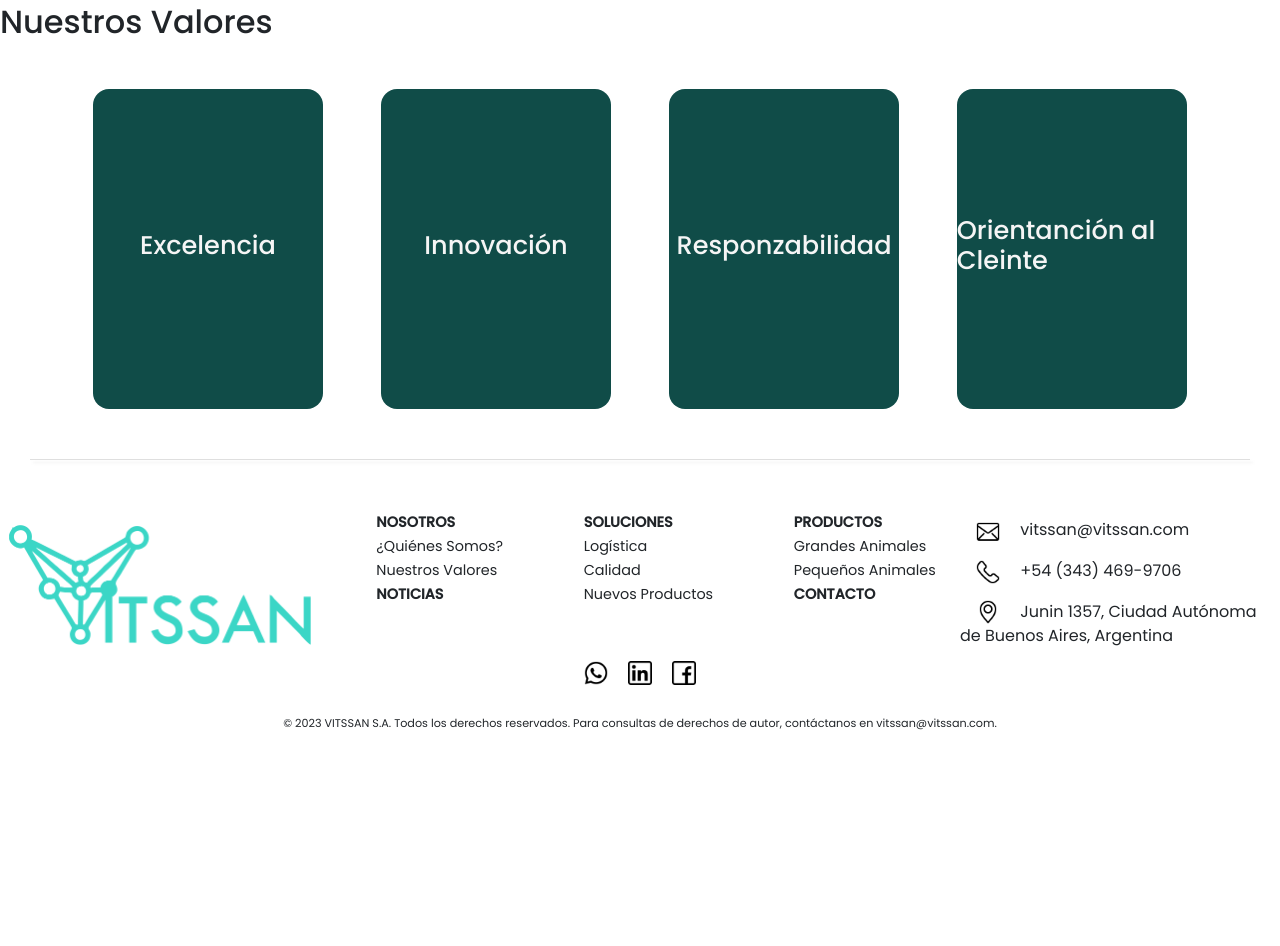
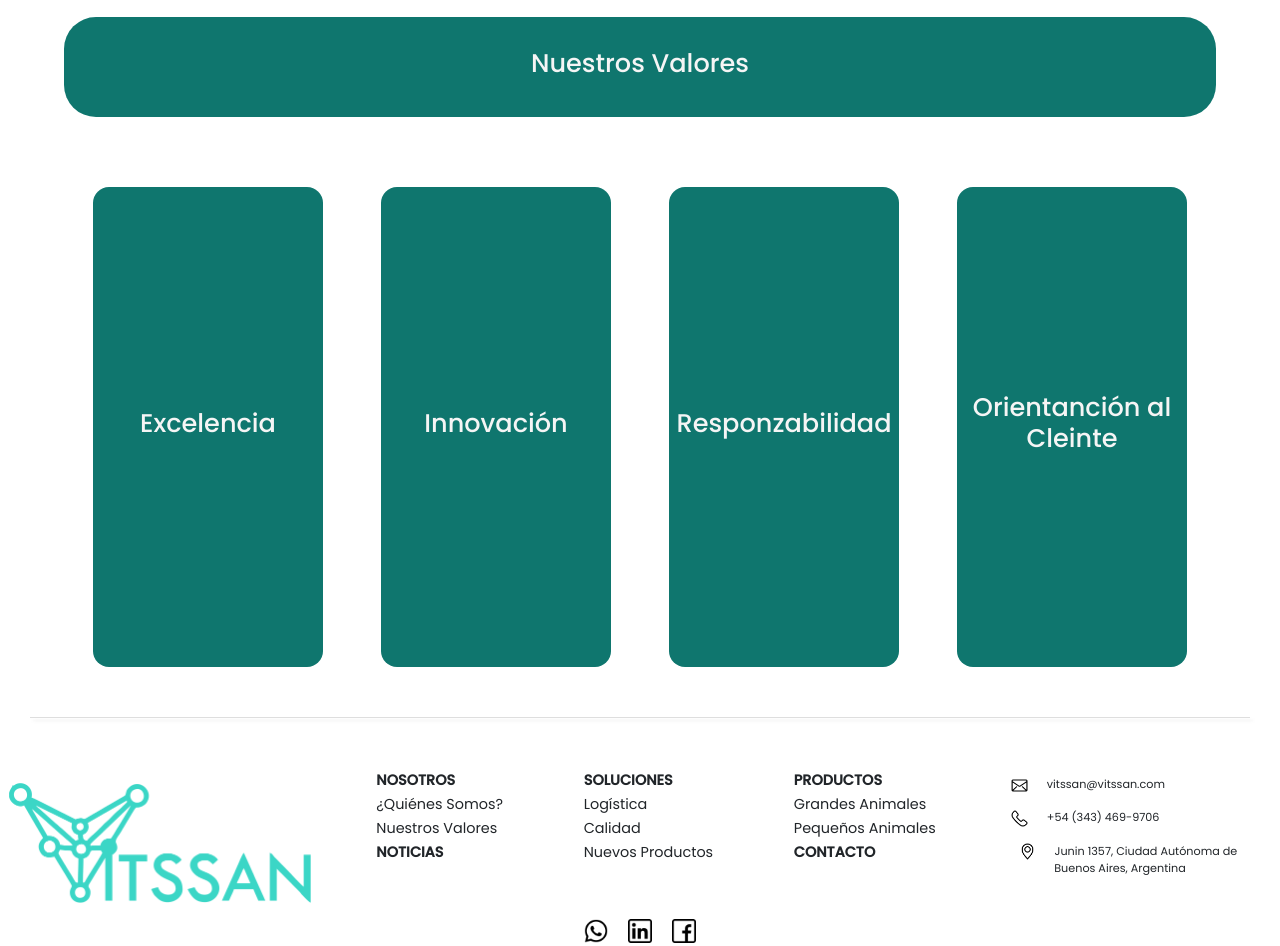
Before and after one commit to dorbessang/Entrega1-Dorbessan, a plain HTML site: page pages/nosotros.html in a window 1280 px wide. Shown: the part 783-1729 px from the top of the page. Before the commit the page ends 1561 px from the top, so only its background shows below. Drawn offline with nearby package versions, Linux system fonts and the light colour scheme.

Commit message:
Nosotros e index terminados

```diff
--- a/css/style.css
+++ b/css/style.css
@@ -5,13 +5,16 @@
     margin: 0;
     padding: 0;
 }
+
 .borde {
     border: red solid;
 }
+
 a {
     text-decoration: none;
     color: inherit;
 }
+
 ul {
     list-style: none;
 }
@@ -24,6 +27,7 @@ ul {
     font-weight: 400;
     color: #0d9488;
 }
+
 .h1-2 {
     text-transform: uppercase;
     font-size: 4em;
@@ -31,61 +35,76 @@ ul {
     color: #e5e5e5;
     margin-left: 50px;
 }
+
 .titulo-logo {
     text-transform: uppercase;
     font-size: 2em;
     font-weight: 400;
     color: rgba(28, 187, 169, 255);
 }
+
 .h2-1 {
     font-size: 1.8em;
     font-weight: 400;
     color: gray;
 }
+
 .h2-2 {
     font-size: 2.2em;
     font-weight: 500;
     color: gray;
 }
-.txt-foot{
+
+.txt-foot {
     font-size: 0.9em;
 }
+
 .medio {
     margin: auto;
     position: absolute;
     top: 50;
     left: 50%;
 }
+
 .h3-1 {
     font-size: 2em;
     color: rgba(245, 245, 245, 255);
 }
+
 .h3-2 {
     font-size: 1.6em;
     color: rgba(245, 245, 245, 255);
 }
+
 .h5-1 {
     font-size: 0.8em;
     font-weight: 400;
     color: gray;
 }
+
 .wh-200 {
     font-weight: 200;
 }
+
 .wh-400 {
     font-weight: 400;
 }
+
 .wh-500 {
     font-weight: 500;
 }
+
 .p-inicio {
-    color: #5eead4; /* Teal 300 -- tailwind */
+    color: #5eead4;
+    /* Teal 300 -- tailwind */
     font-size: 1.1em;
 }
+
 .p-sol {
     margin-top: 10px;
     color: rgba(245, 245, 245, 255);
 }
+
 .contraste {
     color: rgb(67, 68, 67);
 }
@@ -100,6 +119,15 @@ ul {
     background: linear-gradient(to left, rgba(10, 181, 162, 255), rgba(16, 76, 72, 255));
     align-items: center;
 }
+.box-subtitle {
+    height: 100px;
+    width: 90%;
+    background-color: #0f766e;
+    margin: 30px auto;
+    align-items: center;
+    justify-content: center;
+}
+
 .sin-borde {
     border: none;
 }
@@ -110,41 +138,50 @@ ul {
 
 .nav {
     height: 80px;
-    background-color: #99f6e4; /* Teal 200 -- tailwind */
+    background-color: #99f6e4;
+    /* Teal 200 -- tailwind */
     justify-content: space-between;
     align-items: center;
     box-shadow: 0 5px 5px gray;
 }
+
 .navbar-nav.show {
     background-color: white;
 }
+
 .boton {
     height: 1.5em;
     margin: auto;
 }
+
 .logo-nav {
     display: flex;
     align-items: center;
     transition: transform 0.5s;
     margin-left: 100px;
 }
+
 .logo-nav h1 {
     margin-left: 10px;
 }
+
 .logo-nav:hover {
     transform: scale(1.1);
 }
+
 .nav-opt {
     font-weight: 500;
     color: #0d9488;
 }
+
 .nav-opt:hover {
     transform: scale(1.15);
     font-weight: bold;
     color: #0d9488;
 }
+
 @media (max-width: 992px) {
-    .nav-opt:hover{
+    .nav-opt:hover {
         transform: none;
         font-weight: bold;
         color: #115e59;
@@ -160,54 +197,79 @@ ul {
     display: flex;
     flex-flow: row wrap;
 }
+
 .sep-foot {
     margin: 10px 30px 50px 30px;
     box-shadow: 3px 3px 3px rgb(182, 182, 182);
     color: gray;
 }
+
 .logo-footer {
     height: 150px;
     display: flex;
     align-items: center;
     justify-content: center;
 }
+
 .logo2 {
     height: 120px;
     margin: auto;
     transition: transform 0.5s;
 }
+
 .logo2:hover {
     transform: scale(1.1);
 }
+
 .barra-links {
     display: flex;
     justify-content: space-around;
 }
+
 @media (max-width: 992px) {
-    .barra-links{
+    .barra-links {
         display: none;
     }
 }
+
 .links {
     display: flex;
 }
+
 .contact {
     display: flex;
     flex-direction: column;
     margin: 0 auto;
     padding: 0;
 }
-.dato-cont{
+
+.dato-cont {
     display: flex;
     align-items: center;
 }
-.cont-responsive{
+
+.cont-responsive {
     width: 250px;
     font-size: 0.7em;
     text-align: center;
 }
+
 @media (min-width: 992px) {
-    .cont-responsive{
+    .cont-responsive {
+        display: flex;
+        width: 250px;
+        font-size: 0.7em;
+    }
+}
+.hola {
+    width: 250px;
+    font-size: 0.7em;
+    display: flex;
+    text-align: center;
+}
+
+@media (min-width: 992px) {
+    .hola {
         display: flex;
         width: 250px;
         font-size: 0.7em;
@@ -216,22 +278,27 @@ ul {
 .mg-10 {
     margin: 10px;
 }
+
 .mg-30 {
     margin: 30px;
 }
+
 .redes {
     width: 100%;
     display: flex;
     justify-content: center;
 }
+
 .socialmedia {
     height: 1.5em;
     margin: 0 10px;
 }
+
 .a-especial {
     text-transform: uppercase;
     font-weight: bold;
 }
+
 .copyright {
     width: 100%;
     text-align: center;
@@ -248,19 +315,24 @@ ul {
     align-items: center;
     justify-content: space-around;
 }
+
 .inicio-1 {
     display: flex;
     flex-direction: column;
 }
+
 .inicio-2 {
     width: 40%;
 }
+
 .mapa {
     transition: transform 2s;
 }
+
 .mapa:hover {
     transform: scale(1.1);
 }
+
 .boton-serv {
     height: 3em;
     border: none;
@@ -268,6 +340,7 @@ ul {
     color: azure;
     background-color: #0d9488;
 }
+
 .boton-serv:hover {
     box-shadow: 10px 10px 10px gray;
     background-color: rgb(134, 233, 213);
@@ -282,6 +355,7 @@ ul {
     margin: 50px auto;
     background-color: #737373;
 }
+
 .sec-1 {
     height: 200px;
     text-transform: uppercase;
@@ -295,86 +369,107 @@ ul {
     flex-direction: column;
     justify-content: center;
 }
+
 .sec-1 h4 {
     margin-left: 50px;
 }
+
 .sec-2 {
     height: 200px;
     position: relative;
 }
+
 .sec-2 div {
     margin-left: 20px 30px;
 }
+
 .sec-3 {
     height: 200px;
     position: relative;
 }
+
 .sec-3 div {
     width: 40%;
     text-align: center;
 }
+
 .card-1 {
     position: absolute;
     top: 20px;
     left: 30px;
 }
+
 .card-2 {
     position: absolute;
     top: 20px;
     right: 30px;
 }
+
 .card-3 {
     position: absolute;
     bottom: 20px;
     left: 30px;
 }
+
 .card-4 {
     position: absolute;
     bottom: 20px;
     right: 30px;
 }
+
 .dato {
     color: #e5e5e5;
 }
+
 .icono {
     height: 40px;
 }
-.contenedor-1{
+
+.contenedor-1 {
     height: auto;
-    background: linear-gradient(rgba(10,181,162,255), rgba(10,181,162,255), rgba(16,76,72,255));
+    background: linear-gradient(rgba(10, 181, 162, 255), rgba(10, 181, 162, 255), rgba(16, 76, 72, 255));
 }
+
 .caja-1 {
     height: auto;
     background-color: transparent;
 }
+
 .caja-1 h3 {
     margin-bottom: 15px;
 }
+
 .caja-2 {
     height: auto;
     background-color: #404040;
 }
+
 .caja-3 {
     height: auto;
     background-color: #404040;
 }
+
 @media (min-width: 992px) {
-    .contenedor-1{
+    .contenedor-1 {
         height: auto;
-        background: linear-gradient(to right, rgba(10,181,162,255), rgba(10,181,162,255), rgba(16,76,72,255));
+        background: linear-gradient(to right, rgba(10, 181, 162, 255), rgba(10, 181, 162, 255), rgba(16, 76, 72, 255));
         margin: 80px auto;
         position: relative;
     }
+
     .caja-2 {
         height: auto;
-        background-color: #404040; /* Neutral 700 tailwind */
+        background-color: #404040;
+        /* Neutral 700 tailwind */
         position: absolute;
         top: -15%;
         right: 5%;
     }
+
     .caja-3 {
         height: auto;
-        background-color: #404040; /* Neutral 700 tailwind */
+        background-color: #404040;
+        /* Neutral 700 tailwind */
         position: absolute;
         bottom: -15%;
         right: 8%;
@@ -385,6 +480,42 @@ ul {
 
 /* - - - - - NOSOTROS - - - - - */
 
+
+
+@media(min-width: 992px) {
+    .card-container {
+        width: 100%;
+        margin: auto;
+        display: flex;
+        justify-content: space-around;
+        align-items: center;
+        height: 70vh;
+    }
+
+    .card {
+        width: 23%;
+        height: 60vh;
+        perspective: 1000px;
+    }
+}
+@media(min-width: 1150px) {
+    .card-container {
+        width: 90%;
+        margin: auto;
+        display: flex;
+        justify-content: space-around;
+        align-items: center;
+        height: 70vh;
+    }
+
+    .card {
+        width: 20%;
+        height: 60vh;
+        perspective: 1000px;
+    }
+}
+
+@media(min-width: 1450px) {
     .card-container {
         width: 90%;
         margin: auto;
@@ -393,20 +524,25 @@ ul {
         align-items: center;
         height: 50vh;
     }
+
     .card {
         width: 20%;
         height: 40vh;
         perspective: 1000px;
     }
+}
+
 .card-inner {
     width: 100%;
     height: 100%;
     transition: transform 0.5s ease;
     transform-style: preserve-3d;
 }
+
 .card:hover .card-inner {
     transform: rotateY(180deg);
 }
+
 .card-front,
 .card-back {
     position: absolute;
@@ -416,10 +552,20 @@ ul {
     display: flex;
     justify-content: center;
     align-items: center;
-    background-color: rgba(16, 76, 72, 255);
+    background-color: #0f766e;
 }
+
 .card-back {
     transform: rotateY(180deg);
+}
+
+.nosotros-mobile {
+    display: flex;
+    flex-wrap: wrap;
+}
+
+.card-mobile {
+    background-color: #0f766e;
 }
 
 
@@ -430,6 +576,7 @@ ul {
     width: 90%;
     margin: auto;
 }
+
 .servicios {
     width: 90%;
     margin: auto;
@@ -437,6 +584,7 @@ ul {
     align-items: center;
     justify-content: space-around;
 }
+
 .txt-serv-izq {
     height: auto;
     display: flex;
@@ -447,6 +595,7 @@ ul {
     border-radius: 15px 0 0 15px;
     margin: 20px 0;
 }
+
 .txt-serv-der {
     height: auto;
     display: flex;
@@ -457,9 +606,11 @@ ul {
     border-radius: 0 15px 15px 0;
     margin: 20px 0;
 }
+
 .caja-img {
     width: 30%;
 }
+
 .img-serv {
     object-fit: contain;
     width: 100%;
@@ -479,34 +630,41 @@ ul {
     align-items: center;
     justify-content: space-around;
 }
+
 .search-bar {
     display: flex;
     width: 70%;
 }
+
 .search button {
     height: 41px;
     margin-left: 10px;
     border: none;
     background-color: transparent;
 }
+
 button img {
     height: 90%;
 }
+
 .search input {
     height: 35px;
     width: 100%;
     font-size: 1.2em;
     padding-left: 10px;
 }
+
 button.vista {
     font-size: 1.2em;
 }
+
 .contenedor {
     display: flex;
     flex-flow: row wrap;
     align-items: center;
     justify-content: space-around;
 }
+
 .prod {
     width: 20%;
     height: auto;
@@ -515,6 +673,7 @@ button.vista {
     background-color: rgb(207, 230, 223);
     display: inline-block;
 }
+
 .prod button {
     height: auto;
     width: auto;
@@ -524,6 +683,7 @@ button.vista {
     margin-right: 15px;
     float: right;
 }
+
 .prod dl {
     margin-left: 30px;
 }
@@ -541,29 +701,29 @@ button.vista {
     align-items: center;
     justify-content: space-around;
 }
+
 .filtro {
     height: 150px;
     width: 150px;
-    border-radius: 50%;
     margin: 0 20px;
 }
+
 .filtro:hover {
     transform: scale(1.1);
     font-weight: bold;
 }
+
 .flecha {
     height: 30px;
     border: none;
     background-color: transparent;
 }
+
 .animales {
     width: 40%;
     display: flex;
     justify-content: space-evenly;
     margin: auto;
-}
-.boton-animal {
-    padding: 5px 15px;
 }
 
 
@@ -576,6 +736,7 @@ button.vista {
     display: flex;
     justify-content: space-around;
 }
+
 .info {
     width: 25%;
     padding: 30px 5px;
@@ -585,6 +746,7 @@ button.vista {
     text-align: center;
     background-color: rgb(207, 230, 223);
 }
+
 .formulario {
     width: 60%;
     display: flex;
@@ -592,12 +754,15 @@ button.vista {
     padding: 30px;
     border: solid rgb(186, 185, 185) 2px;
 }
+
 .txt-form {
     width: 90%;
 }
+
 .interlin {
     margin: 15px 0;
 }
+
 form {
     width: 100%;
     margin: auto;
@@ -605,6 +770,7 @@ form {
     flex-flow: row wrap;
     justify-content: space-between;
 }
+
 form input {
     width: 45%;
     margin: 1em 0;
@@ -612,6 +778,7 @@ form input {
     background-color: transparent;
     padding: 5px;
 }
+
 .mensaje {
     width: 100%;
     margin: 1em 0;
@@ -619,11 +786,13 @@ form input {
     background-color: transparent;
     padding: 5px;
 }
+
 .botones {
     width: 100%;
     display: flex;
     justify-content: end;
 }
+
 .boton-cont {
     background-color: transparent;
     margin: 0 15px;
--- a/pages/nosotros.html
+++ b/pages/nosotros.html
@@ -96,17 +96,23 @@
 
     </header>
     <main>
-        <h2>Nuestros Valores</h2>
+        <div class="box-subtitle d-flex rounded-5">
+            <h2 class="h3-2">Nuestros Valores</h2>
+        </div>
+        <div class="d-none d-lg-block">
             <div class="card-container">
                 <div class="card sin-borde">
                     <div class="card-inner">
                         <div class="card-front rounded-4">
-                        <h3 class="h3-2">Excelencia</h3>
+                            <h3 class="h3-2 text-center">Excelencia</h3>
                         </div>
                         <div class="card-back rounded-4">
-                        <p class="p-sol mg-30">La excelencia es uno de los pilares fundamentales de nuestra empresa. Nos
-                            esforzamos continuamente por alcanzar los más altos estándares de calidad en todos nuestros
-                            productos y servicios. Buscamos la perfección en cada detalle y nos comprometemos a superar
+                            <p class="p-sol m-3">La excelencia es uno de los pilares fundamentales de nuestra empresa.
+                                Nos
+                                esforzamos continuamente por alcanzar los más altos estándares de calidad en todos
+                                nuestros
+                                productos y servicios. Buscamos la perfección en cada detalle y nos comprometemos a
+                                superar
                                 las expectativas de nuestros clientes en todo momento.</p>
                         </div>
                     </div>
@@ -114,10 +120,11 @@
                 <div class="card sin-borde">
                     <div class="card-inner">
                         <div class="card-front rounded-4">
-                        <h3 class="h3-2">Innovación</h3>
+                            <h3 class="h3-2 text-center">Innovación</h3>
                         </div>
-                    <div class="card-back  rounded-4">
-                        <p class="p-sol mg-30">La innovación impulsa nuestra compañía hacia adelante. Siempre estamos en
+                        <div class="card-back rounded-4">
+                            <p class="p-sol m-3">La innovación impulsa nuestra compañía hacia adelante. Siempre estamos
+                                en
                                 busca de nuevas ideas, tecnologías y soluciones que puedan mejorar la experiencia de
                                 nuestros clientes y optimizar nuestras operaciones. Valoramos la creatividad y el
                                 pensamiento disruptivo para seguir siendo líderes en la industria.</p>
@@ -127,12 +134,14 @@
                 <div class="card sin-borde">
                     <div class="card-inner">
                         <div class="card-front rounded-4">
-                        <h3 class="h3-2">Responzabilidad</h3>
+                            <h3 class="h3-2 text-center">Responzabilidad</h3>
                         </div>
                         <div class="card-back rounded-4">
-                        <p class="p-sol mg-30">La responsabilidad es parte integral de nuestro enfoque empresarial. Nos
+                            <p class="p-sol m-3">La responsabilidad es parte integral de nuestro enfoque empresarial.
+                                Nos
                                 preocupamos por el impacto de nuestras acciones en el entorno, la sociedad y nuestros
-                            colaboradores. Trabajamos de manera ética y sostenible, promoviendo prácticas comerciales
+                                colaboradores. Trabajamos de manera ética y sostenible, promoviendo prácticas
+                                comerciales
                                 responsables y respetuosas con el medio ambiente.</p>
                         </div>
                     </div>
@@ -140,16 +149,53 @@
                 <div class="card sin-borde">
                     <div class="card-inner">
                         <div class="card-front rounded-4">
-                        <h3 class="h3-2">Orientanción al Cleinte</h3>
+                            <h3 class="h3-2 text-center">Orientanción al Cleinte</h3>
                         </div>
-                    <div class="card-back rounded-4 sin-borde">
-                        <p class="p-sol mg-30">Nuestros clientes son nuestra principal prioridad. Estamos comprometidos
+                        <div class="card-back rounded-4">
+                            <p class="p-sol m-3">Nuestros clientes son nuestra principal prioridad. Estamos
+                                comprometidos
+                                en comprender sus necesidades, escuchar sus inquietudes y ofrecer soluciones
+                                personalizadas
+                                que se adapten a sus requerimientos. La satisfacción del cliente es nuestro mayor logro,
+                                y
+                                trabajamos incansablemente para mantener relaciones de confianza y duraderas con cada
+                                uno de
+                                ellos.</p>
+                        </div>
+                    </div>
+                </div>
+            </div>
+        </div>
+        <!-- - - - CARDS PARA VISTA MOBILE - - - -->
+        <div class="container-fluid d-lg-none nosotros-mobile">
+            <div class="card-mobile col-md-5 mx-auto my-2 p-4 rounded-4">
+                <h3 class="h3-2 text-center">Excelencia</h3>
+                <p class="p-sol m-3">La excelencia es uno de los pilares fundamentales de nuestra empresa. Nos
+                    esforzamos continuamente por alcanzar los más altos estándares de calidad en todos nuestros
+                    productos y servicios. Buscamos la perfección en cada detalle y nos comprometemos a superar
+                    las expectativas de nuestros clientes en todo momento.</p>
+            </div>
+            <div class="card-mobile col-md-5 mx-auto my-2 p-4 rounded-4">
+                <h3 class="h3-2 text-center">Responzabilidad</h3>
+                <p class="p-sol m-3">La innovación impulsa nuestra compañía hacia adelante. Siempre estamos en
+                    busca de nuevas ideas, tecnologías y soluciones que puedan mejorar la experiencia de
+                    nuestros clientes y optimizar nuestras operaciones. Valoramos la creatividad y el
+                    pensamiento disruptivo para seguir siendo líderes en la industria.</p>
+            </div>
+            <div class="card-mobile col-md-5 mx-auto my-2 p-4 rounded-4">
+                <h3 class="h3-2 text-center">Excelencia</h3>
+                <p class="p-sol m-3">La responsabilidad es parte integral de nuestro enfoque empresarial. Nos
+                    preocupamos por el impacto de nuestras acciones en el entorno, la sociedad y nuestros
+                    colaboradores. Trabajamos de manera ética y sostenible, promoviendo prácticas comerciales
+                    responsables y respetuosas con el medio ambiente.</p>
+            </div>
+            <div class="card-mobile col-md-5 mx-auto my-2 p-4 rounded-4">
+                <h3 class="h3-2 text-center">Orientanción al Cleinte</h3>
+                <p class="p-sol m-3">Nuestros clientes son nuestra principal prioridad. Estamos comprometidos
                     en comprender sus necesidades, escuchar sus inquietudes y ofrecer soluciones personalizadas
                     que se adapten a sus requerimientos. La satisfacción del cliente es nuestro mayor logro, y
                     trabajamos incansablemente para mantener relaciones de confianza y duraderas con cada uno de
                     ellos.</p>
-                    </div>
-                </div>
             </div>
         </div>
     </main>
@@ -166,7 +212,8 @@
                         <li><a href="../pages/nosotros.html" class="a-especial txt-foot">Nosotros</a></li>
                         <li><a href="../pages/nosotros.html" class="txt-foot">¿Quiénes Somos?</a></li>
                         <li><a href="../pages/nosotros.html" class="txt-foot">Nuestros Valores</a></li>
-                            <li><a href="https://www.someve.com.ar/" target="_blank" class="a-especial txt-foot">Noticias</a></li>
+                        <li><a href="https://www.someve.com.ar/" target="_blank"
+                                class="a-especial txt-foot">Noticias</a></li>
                     </ul>
                 </div>
                 <div class="links">
@@ -186,29 +233,37 @@
                     </ul>
                 </div>
             </div>
-                <div class="contact-footer col-6 col-lg-3">
-                    <ul class="contact">
-                        <li class="my-2 hola">
+            <div class="contact-footer col-6 col-lg-3 mx-auto">
+                <ul class="contact mx-auto">
+                    <li class="my-2 mx-auto hola">
+                        <a href="mailto:vitssan@vitssan.com" class="mx-auto mx-lg-0">
                             <img src="../img/nav-footer/mail.png" alt="correo electronico" class="boton mx-3">
-                            <a href="mailto:vitssan@vitssan.com">vitssan@vitssan.com</a>
+                            vitssan@vitssan.com
+                        </a>
                     </li>
-                        <li class="my-2 hola">
+                    <li class="my-2 mx-auto hola">
+                        <a href="tel:+5493434699706" class="mx-auto mx-lg-0">
                             <img src="../img/nav-footer/telefono.png" alt="telefono" class="boton mx-3">
-                            <a href="tel:+5493434699706">+54 (343) 469-9706</a>
+                            +54 (343) 469-9706</a>
                     </li>
-                        <li class="my-2 hola">
+                    <li class="my-2 mx-auto hola">
+                        <a href="https://goo.gl/maps/UqrardDzc9NnQ1187" target="_blank" class="mx-auto mx-lg-0">
                             <img src="../img/nav-footer/ubicacion.png" alt="direccion" class="boton mx-3">
-                            <a href="https://goo.gl/maps/UqrardDzc9NnQ1187" target="_blank">Junin 1357, Ciudad Autónoma <br> de Buenos Aires, Argentina</a>
+                            Junin 1357, Ciudad Autónoma de Buenos Aires, Argentina</a>
                     </li>
                 </ul>
             </div>
             <div class="redes"> <!-- Redes -->
-                    <a href="https://wa.me/543434699706" target="_blank"><img src="../img/nav-footer/whatsapp.png" alt="whatsapp" class="socialmedia"></a>
-                    <a href="https://www.linkedin.com/company/vitssan-argentina/?viewAsMember=true" target="_blank"><img src="../img/nav-footer/linkedin.png" alt="linkedin" class="socialmedia"></a>
-                    <a href="#" target="_blank"><img src="../img/nav-footer/facebook.png" alt="facebook" class="socialmedia"></a>
+                <a href="https://wa.me/543434699706" target="_blank"><img src="../img/nav-footer/whatsapp.png"
+                        alt="whatsapp" class="socialmedia"></a>
+                <a href="https://www.linkedin.com/company/vitssan-argentina/?viewAsMember=true" target="_blank"><img
+                        src="../img/nav-footer/linkedin.png" alt="linkedin" class="socialmedia"></a>
+                <a href="#" target="_blank"><img src="../img/nav-footer/facebook.png" alt="facebook"
+                        class="socialmedia"></a>
             </div>
             <div class="copyright">
-                    <p>&copy; 2023 VITSSAN S.A. Todos los derechos reservados. Para consultas de derechos de autor, contáctanos en vitssan@vitssan.com.</p>
+                <p>&copy; 2023 VITSSAN S.A. Todos los derechos reservados. Para consultas de derechos de autor,
+                    contáctanos en vitssan@vitssan.com.</p>
             </div>
         </section>
     </footer>
```
Also changed, not shown: index.html (+19 -14 lines), pages/productos.html (+20 -20 lines). Lines whose indentation alone changed are shown as unchanged.
